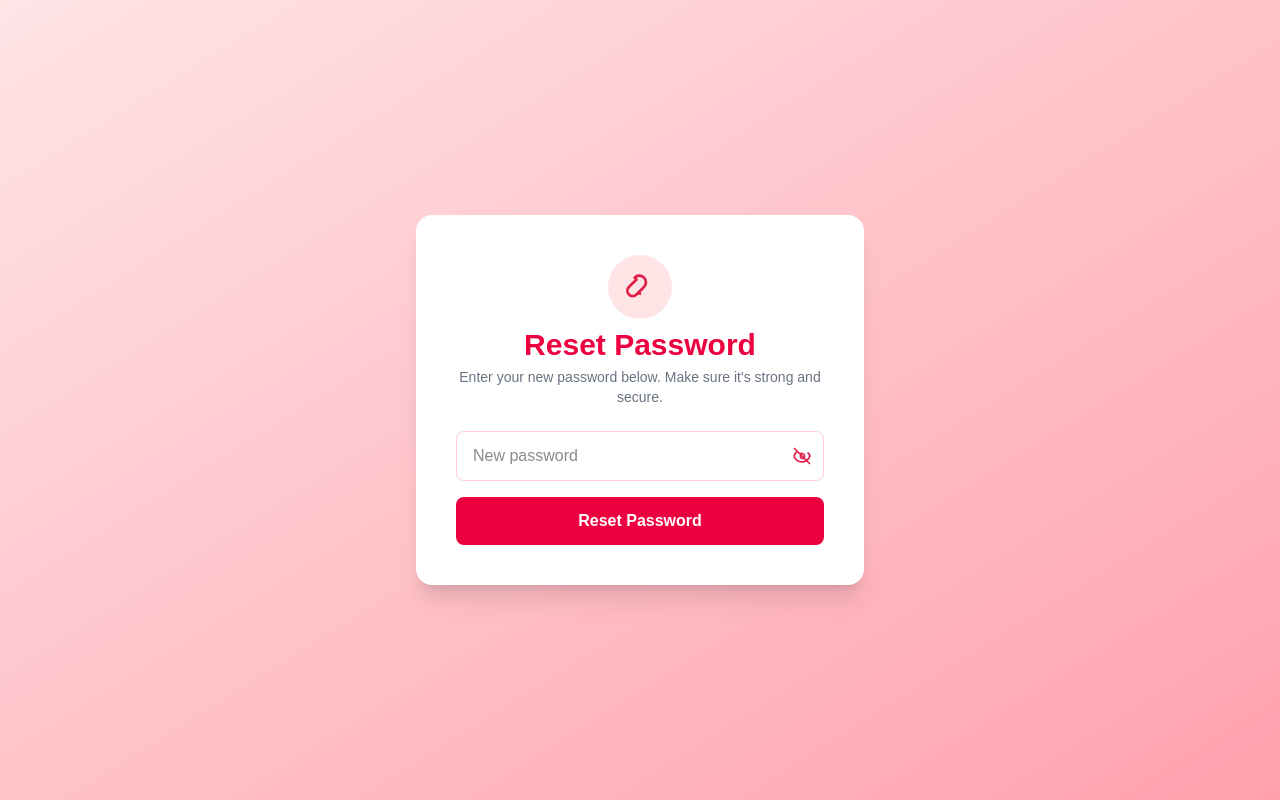
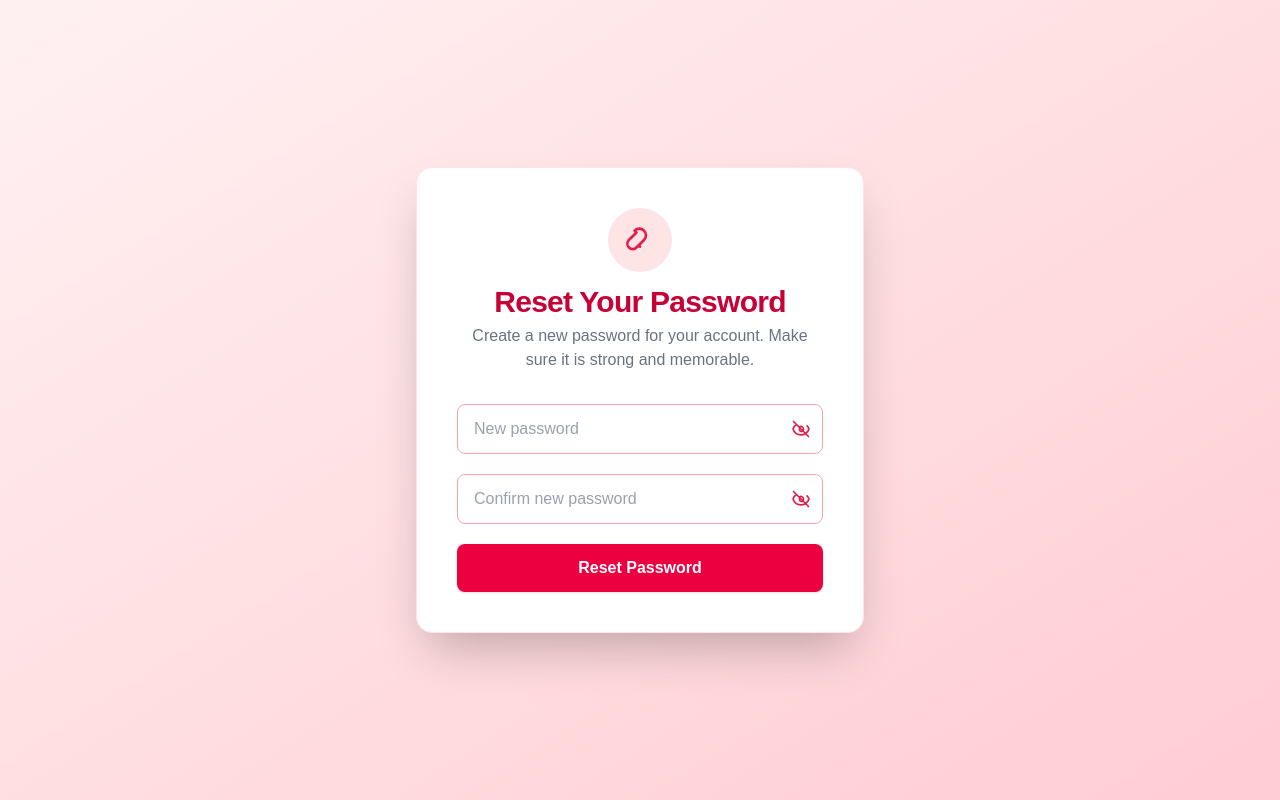
Before and after one commit to NehaMary23/Period-Tracker, a Next.js app in the folder frontend/: page /reset-password/1/1 in a window 1280 px wide. Built offline with nearby package versions, Linux system fonts and the light colour scheme.

Commit message:
deploying

```diff
--- a/frontend/src/app/reset-password/[uid]/[token]/page.tsx
+++ b/frontend/src/app/reset-password/[uid]/[token]/page.tsx
@@ -5,7 +5,9 @@ import { useRouter } from "next/navigation";
 
 export default function ResetPasswordPage({ params }: { params: { uid: string; token: string } }) {
   const [password, setPassword] = useState("");
+  const [confirmPassword, setConfirmPassword] = useState("");
   const [showPassword, setShowPassword] = useState(false);
+  const [showConfirmPassword, setShowConfirmPassword] = useState(false);
   const [msg, setMsg] = useState("");
   const [loading, setLoading] = useState(false);
   const [success, setSuccess] = useState(false);
@@ -13,9 +15,13 @@ export default function ResetPasswordPage({ params }: { params: { uid: string; t
 
   const handleSubmit = async (e: React.FormEvent) => {
     e.preventDefault();
-    setLoading(true);
     setMsg("");
     setSuccess(false);
+    if (password !== confirmPassword) {
+      setMsg("Passwords do not match.");
+      return;
+    }
+    setLoading(true);
     try {
       const res = await fetch(
         `https://period-tracker-kkyh.onrender.com/api/auth/password-reset-confirm/`,
@@ -44,20 +50,20 @@ export default function ResetPasswordPage({ params }: { params: { uid: string; t
   };
 
   return (
-    <div className="min-h-screen flex items-center justify-center bg-gradient-to-br from-rose-100 to-rose-300">
-      <div className="w-full max-w-md bg-white rounded-2xl shadow-xl p-10 flex flex-col items-center">
-        <div className="mb-6 flex flex-col items-center">
-          <div className="w-16 h-16 rounded-full bg-rose-100 flex items-center justify-center mb-2">
+    <div className="min-h-screen flex items-center justify-center bg-gradient-to-br from-rose-50 to-rose-200">
+      <div className="w-full max-w-md bg-white rounded-2xl shadow-2xl p-10 flex flex-col items-center border border-rose-100">
+        <div className="mb-8 flex flex-col items-center">
+          <div className="w-16 h-16 rounded-full bg-rose-100 flex items-center justify-center mb-3">
             <svg width="32" height="32" fill="none" viewBox="0 0 24 24"><path stroke="#e11d48" strokeWidth="2" strokeLinecap="round" strokeLinejoin="round" d="M12 17v.01M7.938 4.938a5 5 0 0 1 7.07 0c1.953 1.953 1.953 5.117 0 7.07l-5.657 5.657a4 4 0 0 1-5.657-5.657l5.657-5.657Z"/></svg>
           </div>
-          <h2 className="text-3xl font-extrabold text-rose-600 mb-1">Reset Password</h2>
-          <p className="text-gray-500 text-center text-sm">Enter your new password below. Make sure it's strong and secure.</p>
+          <h2 className="text-3xl font-extrabold text-rose-700 mb-1 tracking-tight">Reset Your Password</h2>
+          <p className="text-gray-500 text-center text-base">Create a new password for your account. Make sure it is strong and memorable.</p>
         </div>
-        <form onSubmit={handleSubmit} className="w-full flex flex-col gap-4" aria-label="Reset Password Form">
+        <form onSubmit={handleSubmit} className="w-full flex flex-col gap-5" aria-label="Reset Password Form">
           <div className="relative">
             <input
               type={showPassword ? "text" : "password"}
-              className="w-full border border-rose-200 px-4 py-3 rounded-lg focus:outline-none focus:ring-2 focus:ring-rose-400 transition"
+              className="w-full border border-rose-300 px-4 py-3 rounded-lg focus:outline-none focus:ring-2 focus:ring-rose-400 transition text-black placeholder-gray-400 bg-white"
               placeholder="New password"
               value={password}
               onChange={(e) => setPassword(e.target.value)}
@@ -65,6 +71,7 @@ export default function ResetPasswordPage({ params }: { params: { uid: string; t
               required
               disabled={success}
               aria-label="New password"
+              style={{ color: '#111' }}
             />
             <button
               type="button"
@@ -80,9 +87,36 @@ export default function ResetPasswordPage({ params }: { params: { uid: string; t
               )}
             </button>
           </div>
+          <div className="relative">
+            <input
+              type={showConfirmPassword ? "text" : "password"}
+              className="w-full border border-rose-300 px-4 py-3 rounded-lg focus:outline-none focus:ring-2 focus:ring-rose-400 transition text-black placeholder-gray-400 bg-white"
+              placeholder="Confirm new password"
+              value={confirmPassword}
+              onChange={(e) => setConfirmPassword(e.target.value)}
+              minLength={8}
+              required
+              disabled={success}
+              aria-label="Confirm new password"
+              style={{ color: '#111' }}
+            />
+            <button
+              type="button"
+              className="absolute right-3 top-1/2 -translate-y-1/2 text-xs text-rose-400 hover:text-rose-600"
+              tabIndex={-1}
+              onClick={() => setShowConfirmPassword((v: boolean) => !v)}
+              aria-label={showConfirmPassword ? "Hide password" : "Show password"}
+            >
+              {showConfirmPassword ? (
+                <svg width="20" height="20" fill="none" viewBox="0 0 24 24"><path stroke="#e11d48" strokeWidth="2" strokeLinecap="round" strokeLinejoin="round" d="M15 12a3 3 0 1 1-6 0 3 3 0 0 1 6 0Z"/><path stroke="#e11d48" strokeWidth="2" strokeLinecap="round" strokeLinejoin="round" d="M2.458 12C3.732 7.943 7.523 5 12 5c4.478 0 8.268 2.943 9.542 7-1.274 4.057-5.064 7-9.542 7-4.477 0-8.268-2.943-9.542-7Z"/></svg>
+              ) : (
+                <svg width="20" height="20" fill="none" viewBox="0 0 24 24"><path stroke="#e11d48" strokeWidth="2" strokeLinecap="round" strokeLinejoin="round" d="M3 3l18 18M10.584 10.587A3 3 0 0 0 12 15a3 3 0 0 0 2.995-2.824M6.53 6.53A8.962 8.962 0 0 0 2.458 12c1.274 4.057 5.064 7 9.542 7 1.7 0 3.3-.37 4.712-1.03M17.472 17.47A8.962 8.962 0 0 0 21.543 12c-.456-1.453-1.24-2.77-2.29-3.81M9.88 9.88A3 3 0 0 1 15 12c0 .414-.08.81-.224 1.175"/></svg>
+              )}
+            </button>
+          </div>
           <button
             type="submit"
-            className="w-full bg-rose-600 hover:bg-rose-700 text-white py-3 rounded-lg font-semibold transition disabled:opacity-60"
+            className="w-full bg-rose-600 hover:bg-rose-700 text-white py-3 rounded-lg font-semibold transition disabled:opacity-60 shadow-sm"
             disabled={loading || success}
             aria-disabled={loading || success}
           >
```
